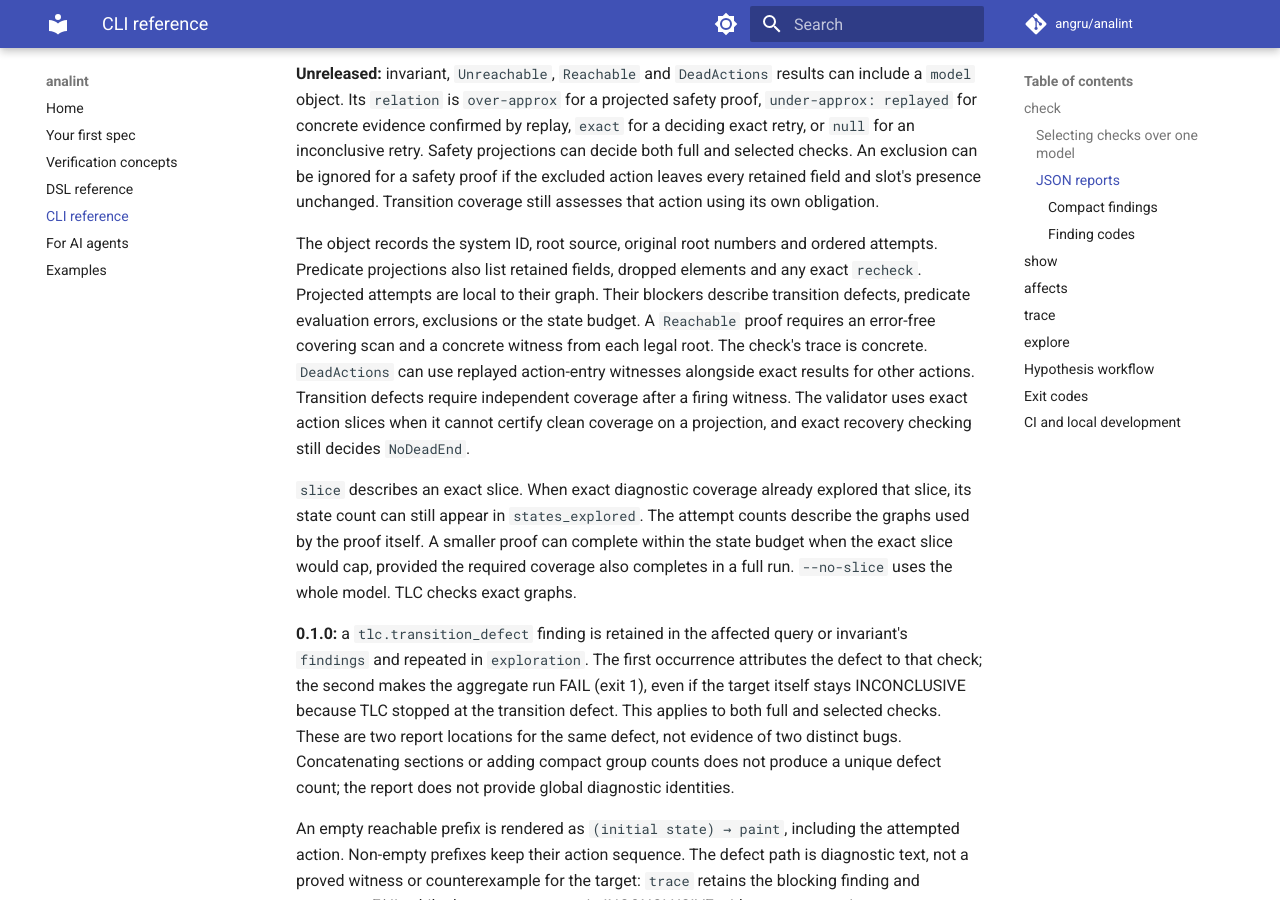
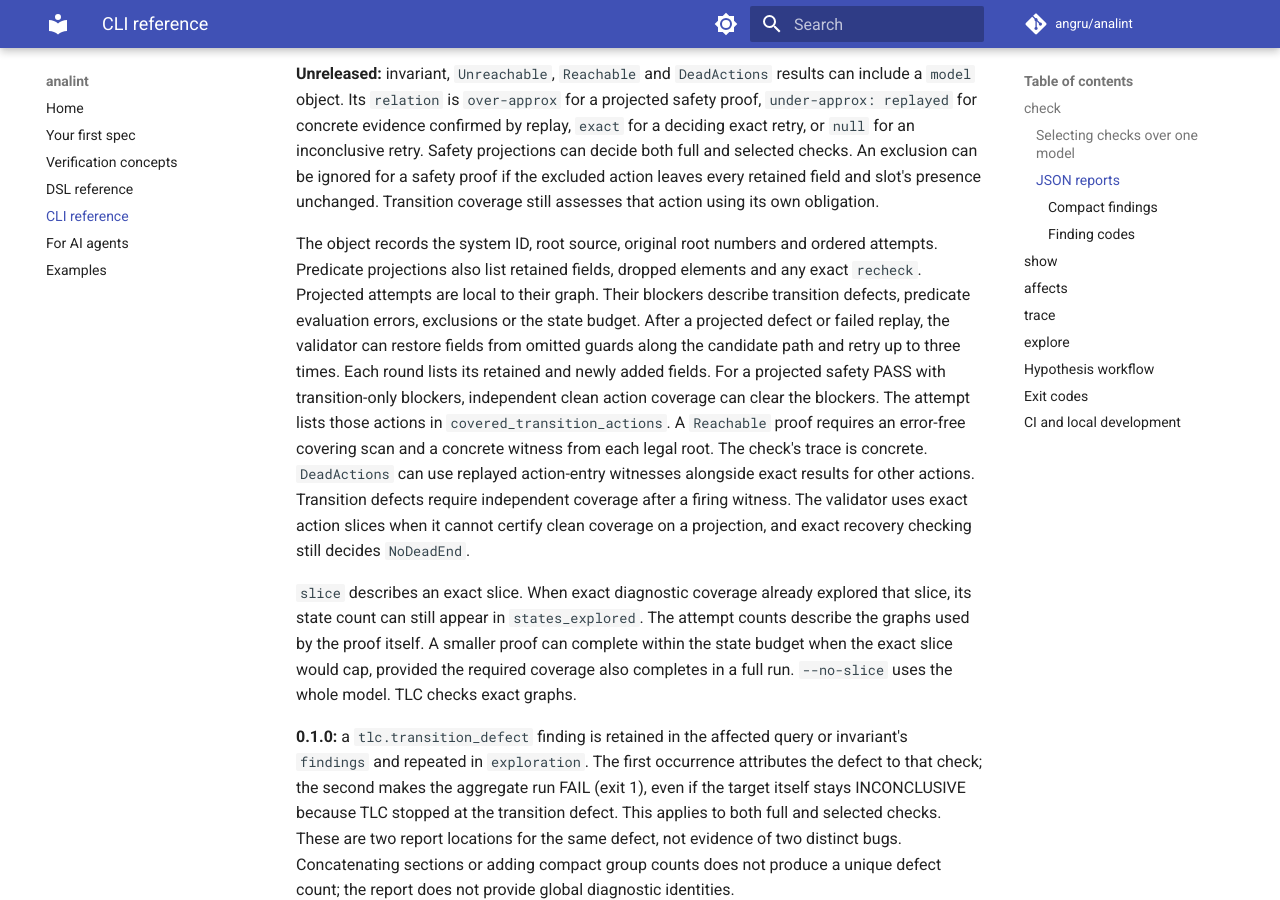
Before and after one commit to angru/analint, an MkDocs documentation site: the page built from docs/cli.md, in a window 1280 px wide and 900 px high, scrolled down 4282 px. Built offline with MkDocs 1.6.1 and Material for MkDocs 9.7.7, drawn with Linux system fonts in a browser that asks for light colours; comment, search, counter and statistics services are not loaded.

Commit message:
Document refinement and keep replay caches slice specific

```diff
--- a/docs/cli.md
+++ b/docs/cli.md
@@ -186,7 +186,13 @@ The object records the system ID, root source, original root numbers and
 ordered attempts. Predicate projections also list retained fields, dropped
 elements and any exact `recheck`. Projected attempts are local to their graph.
 Their blockers describe transition defects, predicate evaluation errors,
-exclusions or the state budget. A `Reachable` proof requires an error-free
+exclusions or the state budget. After a projected defect or failed replay,
+the validator can restore fields from omitted guards along the candidate
+path and retry up to three times. Each round lists its retained and newly
+added fields. For a projected safety PASS with transition-only blockers,
+independent clean action coverage can clear the blockers. The attempt
+lists those actions in `covered_transition_actions`.
+A `Reachable` proof requires an error-free
 covering scan and a concrete witness from each legal root. The check's trace
 is concrete. `DeadActions` can use replayed action-entry witnesses alongside
 exact results for other actions. Transition defects require independent
```
Also changed, not shown: 1 other file.
